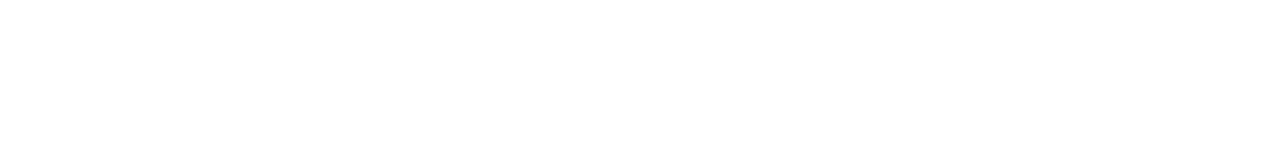
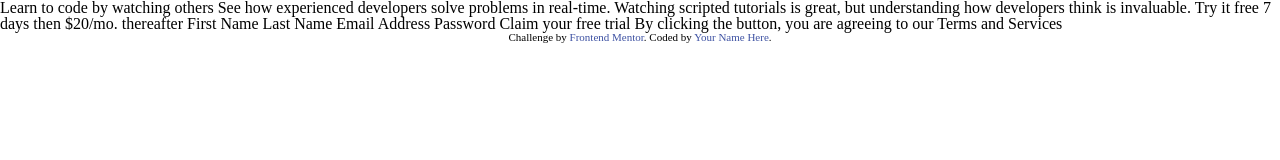
Before and after one commit to Dantalian5/intro-component-with-signup-form-master, a website built with Parcel: page src/index.html in a window 1280 px wide. Built offline with nearby package versions, Linux system fonts and the light colour scheme.

Commit message:
add init

```diff
--- a/package.json
+++ b/package.json
@@ -1,7 +1,7 @@
 {
-	"name": "project-name",
+	"name": "intro-component-with-signup-form-master",
 	"version": "1.0.0",
-	"description": "This is a basic html nodejs boilerplate",
+	"description": "frontendmentor.io",
 	"source": "src/index.html",
 	"scripts": {
 		"dev": "parcel",
@@ -12,6 +12,7 @@
 	"author": "",
 	"license": "ISC",
 	"devDependencies": {
+		"@parcel/transformer-sass": "^2.9.3",
 		"parcel": "^2.9.3",
 		"parcel-namer-custom": "^0.2.0",
 		"rimraf": "^5.0.1",
--- a/src/assets/style/_base.scss
+++ b/src/assets/style/_base.scss
@@ -0,0 +1,7 @@
+.attribution {
+	font-size: 11px;
+	text-align: center;
+}
+.attribution a {
+	color: hsl(228, 45%, 44%);
+}
--- a/src/assets/style/style.scss
+++ b/src/assets/style/style.scss
@@ -0,0 +1,6 @@
+@use "base/reset";
+@use "base";
+@use "layout";
+@use "modules";
+@use "state";
+@use "variables";
--- a/src/index.html
+++ b/src/index.html
@@ -4,26 +4,39 @@
 		<!-- Base configuration -->
 		<meta charset="UTF-8" />
 		<meta name="viewport" content="width=device-width, initial-scale=1.0" />
-		<meta name="description" content="" />
+		<meta
+			name="description"
+			content="Project Intro-component-with-sign-up-form from frontendmentor.io"
+		/>
+		<title>Frontend Mentor | Intro component with sign up form</title>
+		<link
+			rel="icon"
+			type="image/png"
+			sizes="32x32"
+			href="assets/images/favicon-32x32.png"
+		/>
 		<!-- Title of the page -->
-		<title>Marcos Valenzuela | Portfolio</title>
 		<!-- Open Graph Tag for social media -->
 		<meta name="author" content="Marcos Valenzuela" />
-		<meta property="og:title" content="" />
-		<meta property="og:type" content="website" />
-		<meta property="og:description" content="" />
-		<meta property="og:url" content="" />
-		<meta property="og:image" content="" />
-		<meta property="og:image:alt" content="" />
-		<!-- Apple web application config -->
-		<meta name="apple-mobile-web-app-status-bar-style" content="black" />
-		<meta name="apple-mobile-web-app-capable" content="yes" />
-		<!-- Favicons setup https://realfavicongenerator.net -->
-		<link rel="icon" type="image/png" href="icon.svg" />
-		<!-- Stylesheet setup -->
+
 		<link rel="stylesheet" href="assets/style/style.scss" />
 	</head>
 	<body>
+		Learn to code by watching others See how experienced developers solve
+		problems in real-time. Watching scripted tutorials is great, but
+		understanding how developers think is invaluable. Try it free 7 days then
+		$20/mo. thereafter First Name Last Name Email Address Password Claim your
+		free trial By clicking the button, you are agreeing to our Terms and
+		Services
+
+		<footer>
+			<p class="attribution">
+				Challenge by
+				<a href="https://www.frontendmentor.io?ref=challenge" target="_blank"
+					>Frontend Mentor</a
+				>. Coded by <a href="#">Your Name Here</a>.
+			</p>
+		</footer>
 		<!-- add javascript file -->
 		<script src="assets/js/script.js"></script>
 	</body>
```
Also changed, not shown: 1 other file.
